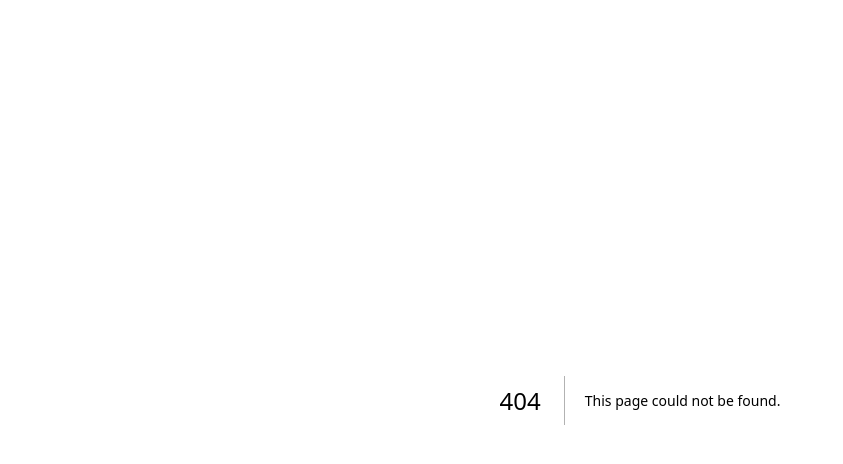
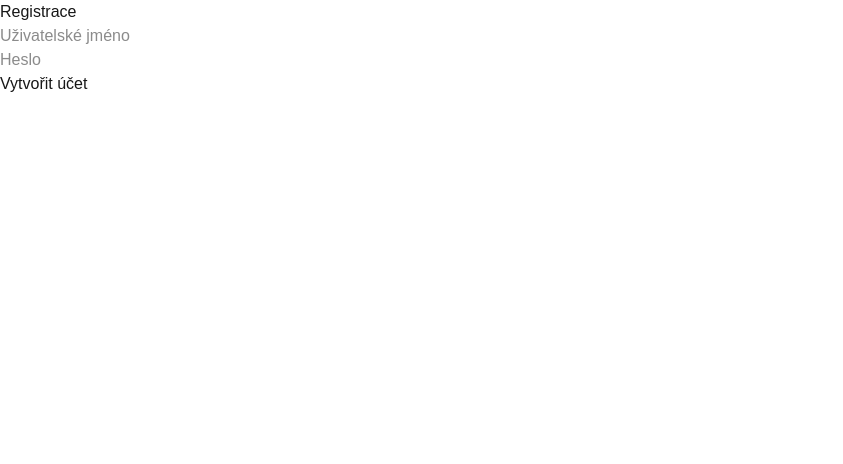
Before and after one commit to Silverinen13/poznamkovy-blok, a Next.js app: page /register in a window 1280 px wide. Before the commit this address had no page. Shown: the top 464 px of the page, without its empty margins (0-843 px from the left). Built offline with nearby package versions, Linux system fonts and the light colour scheme.

Commit message:
Vytvoření registrace a úprava souborů související s databází Prisma

```diff
--- a/package.json
+++ b/package.json
@@ -9,11 +9,11 @@
     "lint": "eslint"
   },
   "dependencies": {
-    "@prisma/client": "^7.6.0",
+    "@prisma/client": "^6.3.0",
     "bcrypt": "^6.0.0",
     "next": "16.2.2",
     "next-auth": "^4.24.13",
-    "prisma": "^7.6.0",
+    "prisma": "^6.3.0",
     "react": "19.2.4",
     "react-dom": "19.2.4"
   },
--- /dev/null
+++ b/pages/api/register.ts
@@ -0,0 +1,33 @@
+import type { NextApiRequest,NextApiResponse } from "next";
+import { prisma } from "../../lib/prisma";
+import { hashPassword } from "@/lib/hash";
+
+export default async function handler(req: NextApiRequest, res: NextApiResponse) {
+    if (req.method !== "POST") {
+        return res.status(405).json({ message: "Povolen je pouze POST!" });
+    }
+
+    const { username, password } = req.body;
+    if (!username || !password) {
+        return res.status(400).json({ message: "Vyplň všechna pole!" });
+    }
+
+    const existingUser = await prisma.user.findUnique({
+        where: { name: username },
+    });
+
+    if (existingUser) {
+        return res.status(400).json({ message: "Uživatel už existuje!" });
+    }
+
+    const hashedPassword = await hashPassword(password);
+
+    const user = await prisma.user.create({
+        data: {
+            name: username,
+            password: hashedPassword,
+        },
+    });
+
+    return res.status(201).json({ message: "Registrace proběhla v pořádku.", id: user.id });
+}
--- /dev/null
+++ b/pages/register.tsx
@@ -0,0 +1,56 @@
+import { useState } from 'react';
+import { useRouter } from 'next/router';
+
+export default function Register(){
+    const [username, setUsername] = useState('');
+    const [password, setPassword] = useState('');
+    const router = useRouter();
+
+    const addUser = async (e: React.FormEvent) => {
+        e.preventDefault()
+
+        const registration = await fetch('/api/register', {
+            method: 'POST',
+            headers: {
+                'Content-Type': 'application/json'
+            },
+            body: JSON.stringify(
+                {   username,
+                    password
+                }),
+        });
+
+        if(registration.ok) {
+            router.push('/login');
+        }
+        else {
+            alert ('Registrace se nepovedla!')
+        }
+
+        setUsername('')
+        setPassword('')
+    }
+
+
+return (
+    <div>
+        <h1>Registrace</h1>
+        <form onSubmit={addUser}>
+            <input
+                type='text'
+                placeholder='Uživatelské jméno'
+                value={username}
+                onChange={(e) => setUsername(e.target.value)}
+            />
+            <br />
+            <input
+                type='password'
+                placeholder='Heslo'
+                value={password}
+                onChange={(e) => setPassword(e.target.value)}
+            />
+            <br />
+            <button type='submit'>Vytvořit účet</button>
+        </form>
+    </div>
+)}
--- a/prisma.config.ts
+++ b/prisma.config.ts
@@ -9,6 +9,6 @@ export default defineConfig({
     path: "prisma/migrations",
   },
   datasource: {
-    url: "postgresql://postgres:password123@localhost:5432/notesapp",
+    url: process.env["DATABASE_URL"]!,
   },
 });
```
Also changed, not shown: 2 other files (tests, documents, lock files or other folders).
